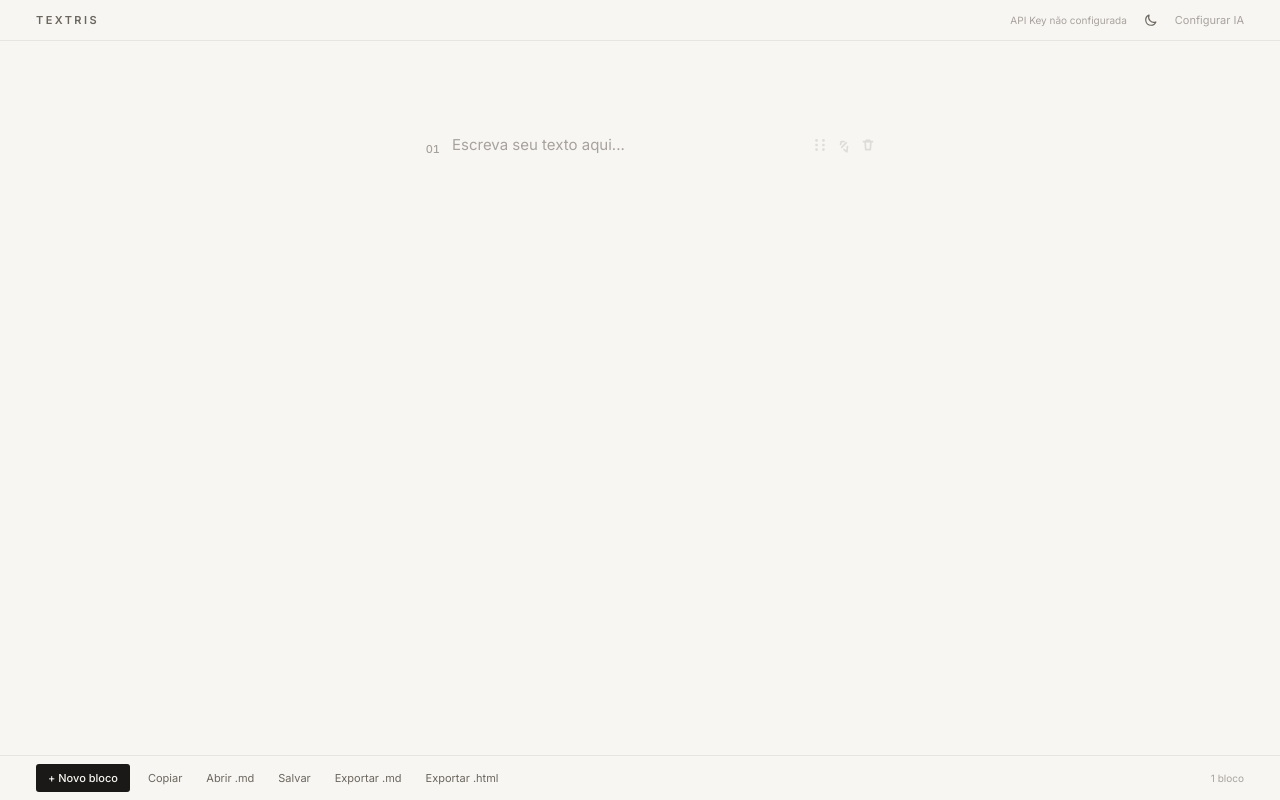
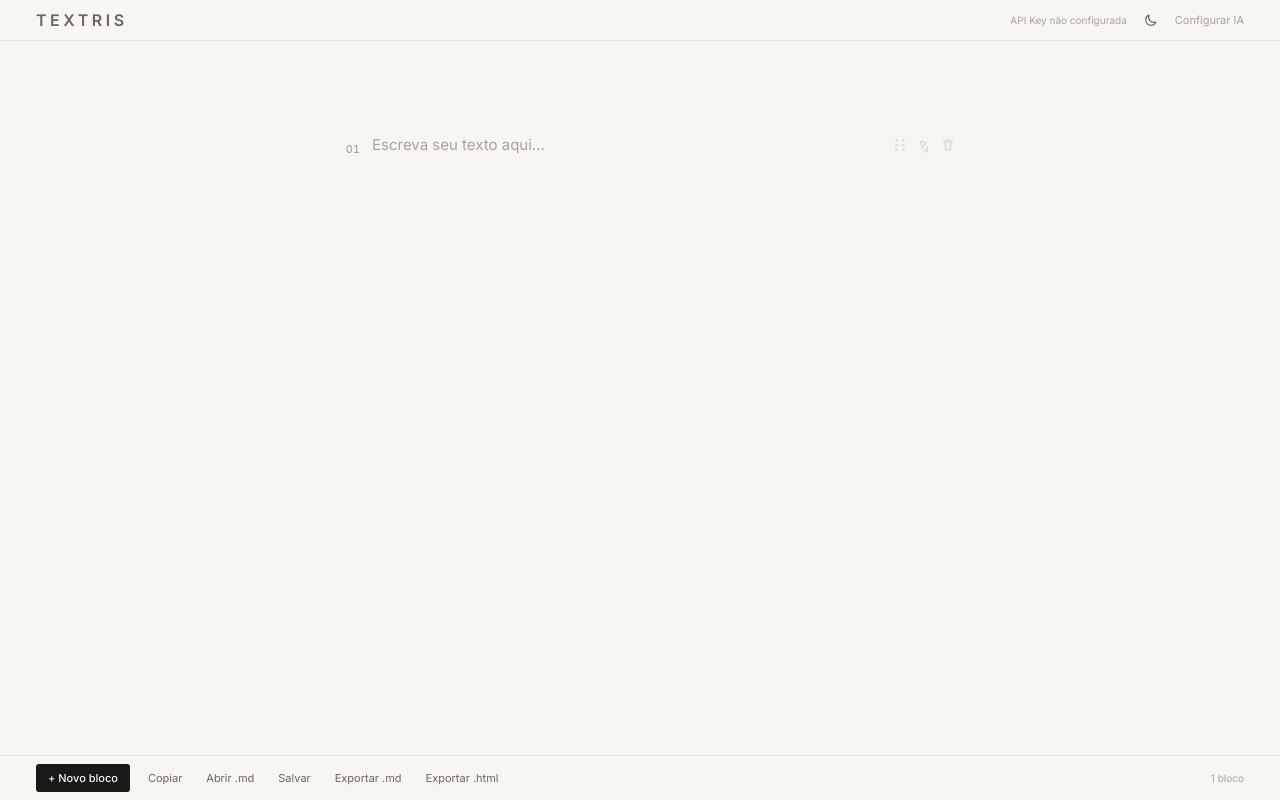
Before and after one commit to diogocvc/opencode-test, a React (Vite) app: page / in a window 1280 px wide. Built offline with nearby package versions, Linux system fonts and the light colour scheme; a web font is replaced by a local one.

Commit message:
fix: canvas 680px, logo 16px, textarea padding 180px

```diff
--- a/src/App.tsx
+++ b/src/App.tsx
@@ -287,7 +287,7 @@ export default function App() {
     <div className="min-h-screen bg-canvas font-sans text-ink">
       <header className="border-b border-divider">
         <div className="flex h-[40px] items-center justify-between px-5 sm:px-9">
-          <h1 className="font-display text-[11px] font-semibold uppercase tracking-[0.22em] text-ink-secondary">
+          <h1 className="font-display text-[16px] font-semibold uppercase tracking-[0.22em] text-ink-secondary">
             TEXTRIS
           </h1>
           <div className="flex items-center gap-3">
@@ -326,7 +326,7 @@ export default function App() {
         </div>
       )}
 
-      <main className="mx-auto w-full px-5 pb-28 pt-16 min-[1067px]:max-w-[520px]">
+      <main className="mx-auto w-full px-5 pb-28 pt-16 min-[1067px]:max-w-[680px]">
         <DndContext sensors={sensors} collisionDetection={closestCenter} onDragEnd={handleDragEnd}>
           <SortableContext items={blocks.map((b) => b.id)} strategy={verticalListSortingStrategy}>
             {blocks.map((block, index) => (
--- a/src/components/Block.tsx
+++ b/src/components/Block.tsx
@@ -271,7 +271,7 @@ export default function Block({
            aria-label={`Bloco ${index + 1}`}
            placeholder="Escreva seu texto aqui..."
            rows={1}
-           className={`min-h-[60px] w-full resize-none overflow-hidden border-0 bg-transparent p-0 pr-10 sm:pr-[160px] text-[15px] font-normal leading-[1.65] outline-none transition-colors placeholder:text-ink-muted ${
+           className={`min-h-[60px] w-full resize-none overflow-hidden border-0 bg-transparent p-0 pr-10 sm:pr-[180px] text-[15px] font-normal leading-[1.65] outline-none transition-colors placeholder:text-ink-muted ${
              isActive ? 'text-ink' : 'text-ink-secondary'
            }`}
          />
```
